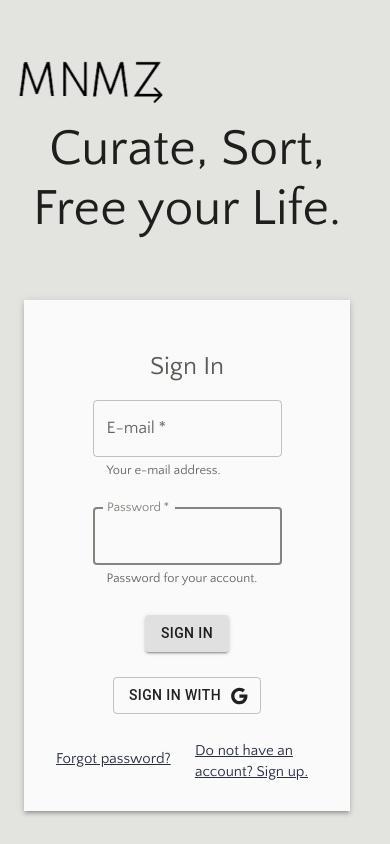
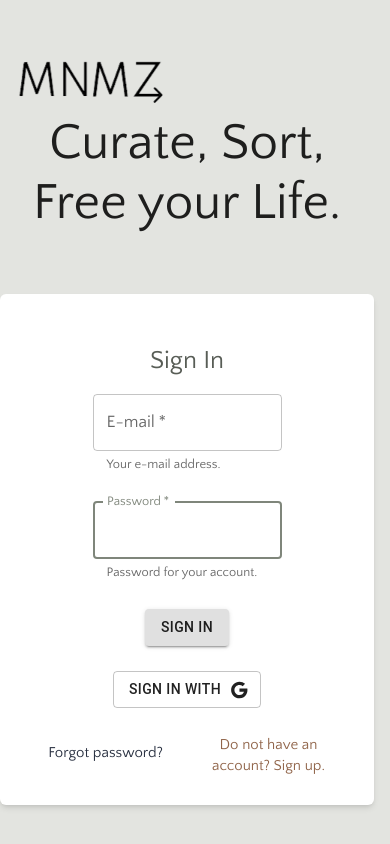
Before and after one commit to kristinetuazon/minimize, a Next.js app in the folder client/: page / in a window 390 px wide. Built offline with nearby package versions, Linux system fonts and the light colour scheme; no server answers; a web font is replaced by a local one.

Commit message:
fix: responsive & mobile + tailwind setup

```diff
--- a/client/pages/register.js
+++ b/client/components/Register.js
@@ -9,7 +9,7 @@
 } from "@mui/material";
 import Link from 'next/link'
 import { Button, Paper } from "@material-ui/core";
-import { useAuthState } from "react-firebase-hooks/auth";
+import { useAuthState, useSignInWithGoogle } from "react-firebase-hooks/auth";
 import {
   auth,
   registerWithEmailAndPassword,
@@ -19,7 +19,9 @@
 import { grey } from '@mui/material/colors';
 import { useRouter } from "next/router";
 
-export default function Register({setRegister}) {
+
+
+const Register = ({handleOpen}) => {
   const [email, setEmail] = useState("");
   const [password, setPassword] = useState("");
   const [name, setName] = useState("");
@@ -36,19 +38,9 @@
     registerWithEmailAndPassword(auth, name, email, password);
   };
 
+
   return (
     <>
-      <Box
-        sx={{
-          boxShadow: 3,
-          my: 15,
-          mx: 7,
-          display: "flex",
-          flexDirection: "column",
-          alignItems: "center",
-        }}
-        backgroundColor= {grey[50]}
-      >
         <br></br>
         <Typography component="h1" variant="h5" color="primary.dark">
           Sign Up
@@ -133,13 +125,14 @@
           <Grid container>
             <Grid item xs sx={{ mx: 2 }}>
                <Typography color="secondary" variant="body2" >
-                <Link href="/" id="link">  Already have an account? Login here. </Link>
+                <p onClick={handleOpen} className="cursor-pointer">Already have an account? Login here. </p>
                 </Typography>
             </Grid>
           </Grid>
         </Box>
         <br></br>
-      </Box>
       </>
   )
 }
+
+export default Register;
--- a/client/components/SignIn.js
+++ b/client/components/SignIn.js
@@ -15,11 +15,15 @@
 } from "../firebase-config";
 import Link from "next/link";
 import GoogleIcon from "@mui/icons-material/Google";
-import { grey } from "@mui/material/colors";
 import { useAuthState } from "react-firebase-hooks/auth";
 import { useRouter } from "next/router";
 
-export default function SignIn() {
+// interface props {
+//   setSignUp: () => void;
+// }
+
+// const SignIn = ({setSignUp}: props): ReactElement => {
+  const SignIn = ({handleClose}) => {
   const [email, setEmail] = useState("");
   const [password, setPassword] = useState("");
   const [user, loading, error] = useAuthState(auth);
@@ -33,17 +37,7 @@
 
   return (
     <>
-       <Box
-        sx={{
-          boxShadow: 3,
-          my: 1,
-          mx: 3,
-          display: "flex",
-          flexDirection: "column",
-          alignItems: "center",
-        }}
-        backgroundColor={grey[50]}
-      >
+
         <br></br>
         <Typography
           component="h1"
@@ -129,13 +123,13 @@
             </Grid>
             <Grid item xs sx={{ mx: 1 }}>
               <Typography color="secondary" variant="body2">
-              <Link href="/register" id="link"> Do not have an account? Sign up.</Link>
+              <p onClick={handleClose} className="cursor-pointer"> Do not have an account? Sign up.</p>
               </Typography>
             </Grid>
           </Grid>
         </Box>
         <br></br>
-      </Box>
     </>
   );
 }
+export default SignIn;
--- a/client/package.json
+++ b/client/package.json
@@ -43,6 +43,9 @@
     "@types/node": "^18.11.18",
     "@types/react": "^18.0.26",
     "@types/react-redux": "^7.1.24",
+    "autoprefixer": "^10.4.13",
+    "postcss": "^8.4.20",
+    "tailwindcss": "^3.2.4",
     "typescript": "^4.9.3"
   }
 }
--- a/client/pages/dashboard/endsort.js
+++ b/client/pages/dashboard/endsort.js
@@ -34,7 +34,7 @@
               <IconButton>
               <TaskAltIcon fontSize="medium"/>
               </IconButton>
-              <Typography variant="h5"> Yes, this brings me joy ✨ </Typography>
+              <Typography variant="h6"> Yes ✨ </Typography>
             </Box>
             <Paper
               sx={{
@@ -46,7 +46,7 @@
                 overflow: "auto",
               }}
             >
-              <h1>Hello</h1>
+              <p>hello</p>
             </Paper>
           </Grid>
           <Grid item xs={4} sx={{ height: 1, width: 1 }}>
@@ -63,7 +63,7 @@
               <IconButton>
            <SyncAltIcon fontSize="medium"/>
               </IconButton>
-              <Typography variant="h5"> Sort </Typography>
+              <Typography variant="h6"> Maybe </Typography>
             </Box>
             <Paper
               sx={{
@@ -74,7 +74,7 @@
                 overflow: "auto",
               }}
             >
-              <h1>Hello again</h1>
+              <p>hello</p>
             </Paper>
           </Grid>
           <Grid item xs={4} sx={{ height: 1, width: 1 }}>
@@ -91,7 +91,7 @@
               <IconButton>
              <HighlightOffIcon fontSize="medium"/>
               </IconButton>
-              <Typography variant="h5"> No, this makes me sad 💧 </Typography>
+              <Typography variant="h6"> No💧 </Typography>
             </Box>
             <Paper
               sx={{
@@ -102,10 +102,12 @@
                 overflow: "auto",
               }}
             >
-              <h1>Hello again again</h1>
+              <p>hello</p>
             </Paper>
           </Grid>
+
         </Grid>
+
       </div>
     </>
   );
--- a/client/pages/dashboard/index.js
+++ b/client/pages/dashboard/index.js
@@ -10,15 +10,16 @@
     <>
       <div
         id="wrapper__dashboard"
+        className="mb-10 mt-28"
       >
-        <Grid
+        {/* <Grid
           container
 
           sx={{
             height: 1,
             width: 1,
           }}
-        >
+        >*/}
           <Grid item xs={8} >
             <Box
               sx={{
@@ -48,7 +49,7 @@
             </Paper>
           </Grid>
 
-          <Grid item xs={4}>
+          {/* <Grid item xs={4}>
             <Box
               sx={{
                 display: "flex",
@@ -72,8 +73,8 @@
             >
               <List />
             </Paper>
-          </Grid>
-        </Grid>
+          </Grid> */}
+        {/* </Grid> */}
       </div>
     </>
   );
--- a/client/pages/index.tsx
+++ b/client/pages/index.tsx
@@ -1,31 +1,22 @@
 //minimize.com/
 
 import React, { useEffect, useState, type ReactElement} from "react";
-import { type NextPage } from "next";
+// import { type NextPage } from "next";
 import {
   Box,
   Grid,
   Typography,
-  FormHelperText,
-  FormControl,
-  TextField,
 } from "@mui/material";
-// import { Button, Paper } from "@material-ui/core";
-// import {
-//   auth,
-//   signInWithEmailAndPassword,
-//   signInWithGoogle,
-// } from "../firebase-config";
-// import Link from "next/link";
-// import { useAuthState } from "react-firebase-hooks/auth";
-// import GoogleIcon from "@mui/icons-material/Google";
-// import { grey } from "@mui/material/colors";
-// import { useRouter } from "next/router";
 import SignIn from "../components/SignIn";
+import Register from "../components/Register";
 
 const HomePage = (): ReactElement => {
+  const [toggle, setToggle] = useState<Boolean>(true);
+  const handleClose = () => { setToggle(false) }
+  const handleOpen = () => { setToggle(true) }
+
   return (
-    <Grid container spacing={2} id="wrapper__homePage">
+    <Grid container spacing={2} id="wrapper__homePage" className="text-center">
     <Grid item>
       <Box>
         <Typography variant="h3" align="center" gutterBottom> Curate, Sort, Free your Life.</Typography>
@@ -33,7 +24,10 @@
     </Grid>
 
     <Grid item>
-     <SignIn/>
+ <div className="flex flex-col items-center justify-center my-5 bg-white rounded-md shadow-md">
+      {toggle? <SignIn handleClose={handleClose}/>:
+      <Register handleOpen={handleOpen}/>}
+   </div>
       </Grid>
       </Grid>
 
--- /dev/null
+++ b/client/postcss.config.js
@@ -0,0 +1,6 @@
+module.exports = {
+  plugins: {
+    tailwindcss: {},
+    autoprefixer: {},
+  },
+}
--- a/client/styles/globals.css
+++ b/client/styles/globals.css
@@ -1,5 +1,9 @@
-*{
-    margin: 0
+@import "~tailwindcss/base";
+@import "~tailwindcss/components";
+@import "~tailwindcss/utilities";
+
+* {
+  margin: 0;
 }
 
 #link {
@@ -13,7 +17,7 @@
   width: 100vw;
   height: 100vh;
   padding-top: 5%;
-    background-color: #E3E4E0;
+  background-color: #e3e4e0;
 }
 
 #wrapper__resetpass {
@@ -23,7 +27,7 @@
   width: 100vw;
   height: 100vh;
   padding-top: 110px;
-    background-color: #E3E4E0;
+  background-color: #e3e4e0;
 }
 
 #wrapper__signin {
@@ -33,7 +37,7 @@
   width: 100vw;
   height: 100vh;
   padding-top: 110px;
-    background-color: #E3E4E0;
+  background-color: #e3e4e0;
 }
 #wrapper__homePage {
   display: flex;
@@ -42,7 +46,7 @@
   width: 100vw;
   height: 100vh;
   padding-top: 110px;
-    background-color: #E3E4E0;
+  background-color: #e3e4e0;
 }
 
 #wrapper__login {
@@ -52,39 +56,38 @@
   width: 100vw;
   height: 100vh;
   padding-top: 5%;
-    background-color: #E3E4E0;
+  background-color: #e3e4e0;
 }
 
-#wrapper__dashboard{
+#wrapper__dashboard {
   display: flex;
   align-items: center;
   justify-content: center;
   width: 100vw;
   height: 90vh;
   padding-top: 120px;
-    background-color: #E3E4E0;
+  background-color: #e3e4e0;
 }
 
-
-#wrapper__sort{
+#wrapper__sort {
   position: relative;
   display: flex;
   align-items: center;
   justify-content: center;
   width: 100vw;
   height: 100vh;
-    background-color: #E3E4E0;
+  background-color: #e3e4e0;
 }
 
-#wrapper__myaccount{
+#wrapper__myaccount {
   display: flex;
   align-items: center;
   justify-content: center;
   width: 100vw;
   height: 70vh;
-    background-color: #E3E4E0;
+  background-color: #e3e4e0;
 }
 
-.swipe{
+.swipe {
   position: absolute;
 }
--- /dev/null
+++ b/client/tailwind.config.js
@@ -0,0 +1,18 @@
+/** @type {import('tailwindcss').Config} */
+
+module.exports = {
+  content: [
+    "./pages/**/*{js,ts,jsx,tsx}",
+    "./components/**/*.{js,ts,jsx,tsx}",
+  ],
+  // darkMode: true,
+  theme: {
+    screens: {
+      sm: '480px',
+      md: '768px',
+      lg: '976px',
+      xl: '1440px',
+    }
+  },
+  plugins: [],
+}
--- a/client/tsconfig.json
+++ b/client/tsconfig.json
@@ -96,7 +96,7 @@
     "next-env.d.ts",
     "**/*.ts",
     "**/*.tsx"
-, "pages/_app.tsx", "pages/_app.tsx"  ],
+, "pages/_app.tsx", "pages/_app.tsx", "pages/register.tsxx", "components/Register.js", "components/Register.js", "components/SignIn.js", "components/SignIn.js"  ],
   "exclude": [
     "node_modules",
       "build",
```
Also changed, not shown: 1 other file (tests, documents, lock files or other folders). Lines whose indentation alone changed are shown as unchanged.
